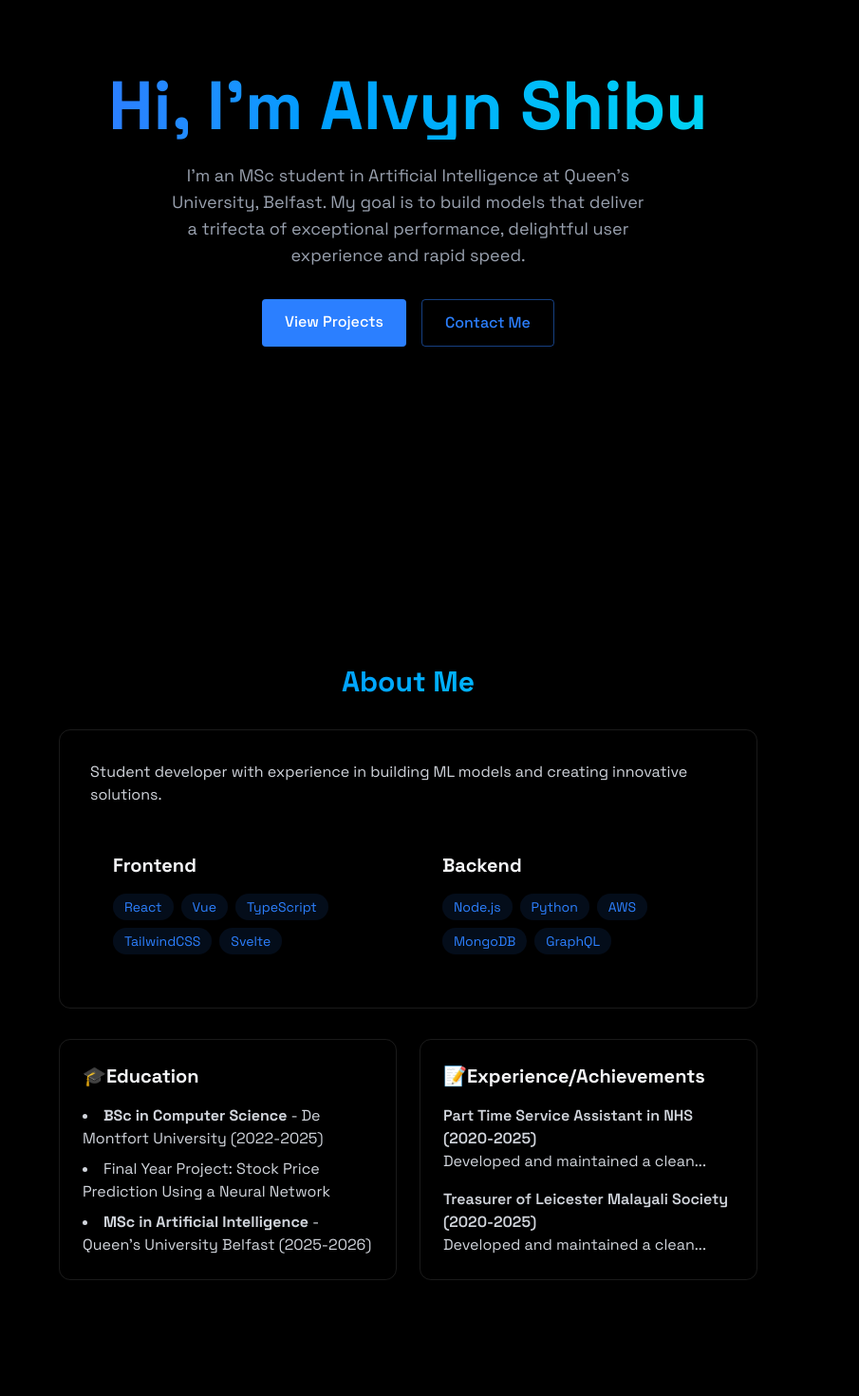
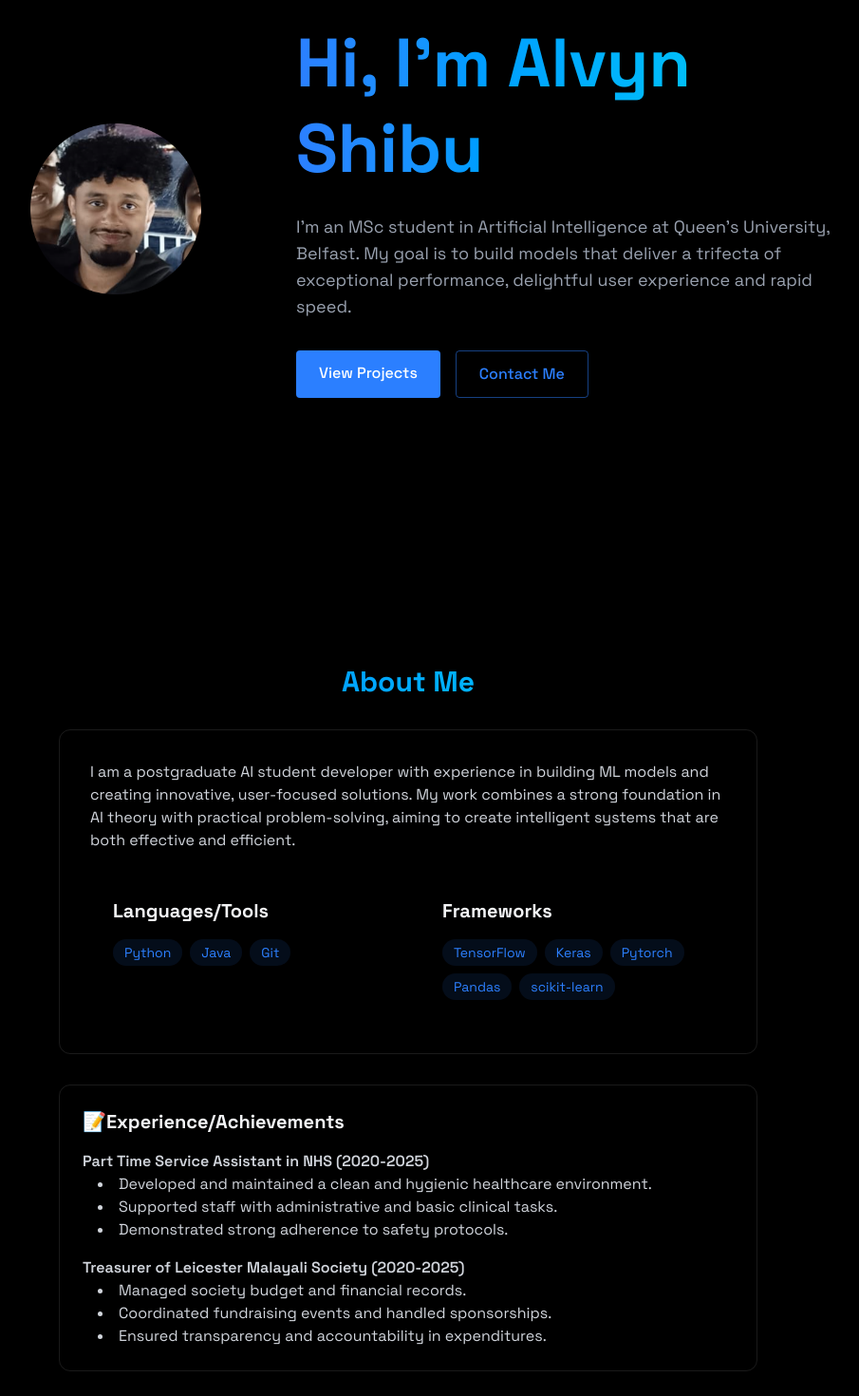
Before and after one commit to alvynshibu/alvynshibu-portfolio, a React (Vite) app: page / in a window 1280 px wide. Shown: the part 180-1650 px from the top of the page at 95% size, without its empty margins (210-1115 px from the left). Built offline with nearby package versions, Linux system fonts and the light colour scheme.

Commit message:
fix: added real information

```diff
--- a/src/components/sections/About.jsx
+++ b/src/components/sections/About.jsx
@@ -2,20 +2,18 @@ import { RevealOnScroll } from "../RevealOnScroll";
 
 export const About = () => {
 
-    const frontendSkills = [
-        "React",
-        "Vue",
-        "TypeScript",
-        "TailwindCSS",
-        "Svelte",
+    const languages = [
+        "Python",
+        "Java",
+        "Git",
     ];
 
-    const backendSkills = [
-        "Node.js",
-        "Python",
-        "AWS",
-        "MongoDB",
-        "GraphQL",
+    const frameworks = [
+        "TensorFlow",
+        "Keras",
+        "Pytorch",
+        "Pandas",
+        "scikit-learn",
     ];
 
     return (
@@ -32,15 +30,17 @@ export const About = () => {
 
                     <div className="rounded-xl p-8 border-white/10 border hover:-translate-y-1 transition-all">
                         <p className="text-gray-300 mb-6">
-                            Student developer with experience in building
-                            ML models and creating innovative solutions.
+                            I am a postgraduate AI student developer with experience in building
+                            ML models and creating innovative, user-focused solutions. My work combines
+                            a strong foundation in AI theory with practical problem-solving, aiming to
+                            create intelligent systems that are both effective and efficient.
                         </p>
 
                         <div className="grid grid-cols-1 md:grid-cols-2 gap-6">
                             <div className="rounded-xl p-6 hover:-translate-y-1 transition-all">
-                                <h3 className="text-xl font-bold mb-4">Frontend</h3>
+                                <h3 className="text-xl font-bold mb-4">Languages/Tools</h3>
                                 <div className="flex flex-wrap gap-2">
-                                    {frontendSkills.map((tech, key) => (
+                                    {languages.map((tech, key) => (
                                         <span
                                             key = {key}
                                             className="bg-blue-500/10 text-blue-500 py-1 px-3 rounded-full text-sm hover:bg-blue-500/20 hover:shadow-[0_2px_8px_rgba(59,130,2246,0.2)] transition"
@@ -52,9 +52,9 @@ export const About = () => {
                             </div>
 
                             <div className="rounded-xl p-6 hover:-translate-y-1 transition-all">
-                                <h3 className="text-xl font-bold mb-4">Backend</h3>
+                                <h3 className="text-xl font-bold mb-4">Frameworks</h3>
                                 <div className="flex flex-wrap gap-2">
-                                    {backendSkills.map((tech, key) => (
+                                    {frameworks.map((tech, key) => (
                                         <span
                                             key = {key}
                                             className="bg-blue-500/10 text-blue-500 py-1 px-3 rounded-full text-sm hover:bg-blue-500/20 hover:shadow-[0_2px_8px_rgba(59,130,2246,0.2)] transition"
@@ -67,35 +67,31 @@ export const About = () => {
                         </div>
                     </div>
 
-                    <div className="grid grid-cols-1 md:grid-cols-2 gap-6 mt-8">
-                        <div className="p-6 rounded-xl border-white/10 border hover:-translate-y-1 transition-all">
-                            <h3 className="text-xl font-bold mb-4">‍🎓Education</h3>
-                            <ul className="list-disc list-inside text-gray-300 space-y-2">
-                                <li>
-                                    <strong> BSc in Computer Science </strong> - De Montfort University (2022-2025)
-                                </li>
-                                <li>
-                                    Final Year Project: Stock Price Prediction Using a Neural Network
-                                </li>
-                                <li>
-                                    <strong> MSc in Artificial Intelligence </strong> - Queen's University Belfast (2025-2026)
-                                </li>
-                            </ul>
-                        </div>
-                    <div className="p-6 rounded-xl border-white/10 border hover:-translate-y-1 transition-all">
-                            <h3 className="text-xl font-bold mb-4">📝Experience/Achievements</h3>
-                            <div className="space-y-4 text-gray-300">
-                                <div>
-                                    <h4 className="font-semibold"> Part Time Service Assistant in NHS (2020-2025)</h4>
-                                    <p> Developed and maintained a clean...</p>
-                                </div>
-                                <div>
-                                    <h4 className="font-semibold"> Treasurer of Leicester Malayali Society (2020-2025)</h4>
-                                    <p> Developed and maintained a clean...</p>
-                                </div>
+                    <div className="mt-8 p-6 rounded-xl border-white/10 border hover:-translate-y-1 transition-all">
+                        <h3 className="text-xl font-bold mb-4">📝Experience/Achievements</h3>
+                        <div className="space-y-4 text-gray-300">
+
+                            <div>
+                                <h4 className="font-semibold">Part Time Service Assistant in NHS (2020-2025)</h4>
+                                <ul className="list-disc list-inside ml-4">
+                                    <li>Developed and maintained a clean and hygienic healthcare environment.</li>
+                                    <li>Supported staff with administrative and basic clinical tasks.</li>
+                                    <li>Demonstrated strong adherence to safety protocols.</li>
+                                </ul>
                             </div>
+
+                            <div>
+                                <h4 className="font-semibold">Treasurer of Leicester Malayali Society (2020-2025)</h4>
+                                <ul className="list-disc list-inside ml-4">
+                                    <li>Managed society budget and financial records.</li>
+                                    <li>Coordinated fundraising events and handled sponsorships.</li>
+                                    <li>Ensured transparency and accountability in expenditures.</li>
+                                </ul>
+                            </div>
+
                         </div>
                     </div>
+
                 </div>
             </RevealOnScroll>
         </section>
--- a/src/components/sections/Home.jsx
+++ b/src/components/sections/Home.jsx
@@ -1,39 +1,56 @@
 import { RevealOnScroll } from "../RevealOnScroll";
+import profilePhoto from "../../assets/portfolio-photo.png"; // Adjust path as needed
 
 export const Home = () => {
     return (
         <section
             id="home"
-            className="min-h-screen flex items-center justify-center relative"
-            >
-                <RevealOnScroll>
-                    <div className="text-center z-10 px-4">
-                        <h1 className="text-5xl md:text-7xl font-bold mb-6 bg-gradient-to-r from-blue-500 to-cyan-400 bg-clip-text text-transparent leading-right">
+            className="min-h-screen flex items-center justify-center px-4"
+        >
+            <RevealOnScroll>
+                <div className="flex flex-col md:flex-row items-center justify-center max-w-6xl w-full gap-12">
+
+                    {/* Left: Photo - 1/3 width */}
+                    <div className="w-full md:w-1/3 flex justify-center">
+                        <img
+                            src={profilePhoto}
+                            alt="Alvyn Shibu"
+                            className="rounded-2xl w-45 h-45 object-cover shadow-lg"
+                        />
+                    </div>
+
+                    {/* Right: Text Content - 2/3 width */}
+                    <div className="w-full md:w-2/3 flex flex-col justify-center items-center md:items-start text-center md:text-left">
+
+                        <h1 className="text-5xl md:text-7xl font-bold mb-6 bg-gradient-to-r from-blue-500 to-cyan-400 bg-clip-text text-transparent leading-tight">
                             Hi, I'm Alvyn Shibu
                         </h1>
 
-                        <p className="text-gray-400 text-lg mb-8 max-w-lg mx-auto">
+                        <p className="text-gray-400 text-lg mb-8 max-w-2xl">
                             I'm an MSc student in Artificial Intelligence at Queen's University, Belfast.
                             My goal is to build models that deliver a trifecta of exceptional performance,
                             delightful user experience and rapid speed.
                         </p>
-                        <div className="flex justify-center space-x-4">
+
+                        <div className="flex flex-col sm:flex-row sm:justify-start justify-center gap-4">
                             <a
                                 href="#projects"
-                                className="bg-blue-500 text-white py-3 px-6 rounded font-medium transition relative overflow-hidden hover:-translate-y-0.5 hover:shadow-[0_0_15px_rgba(59, 130, 246, 0.4)]"
+                                className="bg-blue-500 text-white py-3 px-6 rounded font-medium transition relative overflow-hidden hover:-translate-y-0.5 hover:shadow-[0_0_15px_rgba(59,130,246,0.4)]"
                             >
                                 View Projects
                             </a>
 
                             <a
                                 href="#contact"
-                                className="border border-blue-500/50 text-blue-500 py-3 px-6 rounded font-medium transition-all duration-200 hover:-translate-y-0.5 hover:shadow-[0_0_15px_rgba(59, 130, 246, 0.2)] hover:bg-blue-500/10"
+                                className="border border-blue-500/50 text-blue-500 py-3 px-6 rounded font-medium transition-all duration-200 hover:-translate-y-0.5 hover:shadow-[0_0_15px_rgba(59,130,246,0.2)] hover:bg-blue-500/10"
                             >
                                 Contact Me
                             </a>
                         </div>
                     </div>
-                </RevealOnScroll>
+
+                </div>
+            </RevealOnScroll>
         </section>
     );
 };
```
Also changed, not shown: src/components/sections/Projects.jsx (+6 -6 lines), src/assets/portfolio-photo.png (added).
